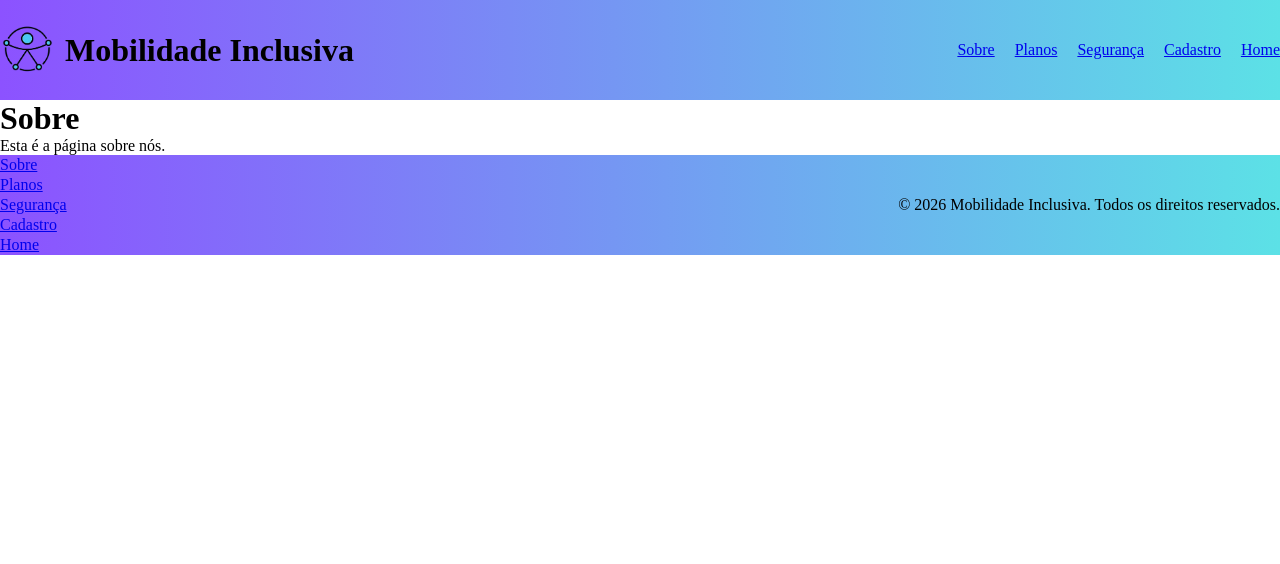
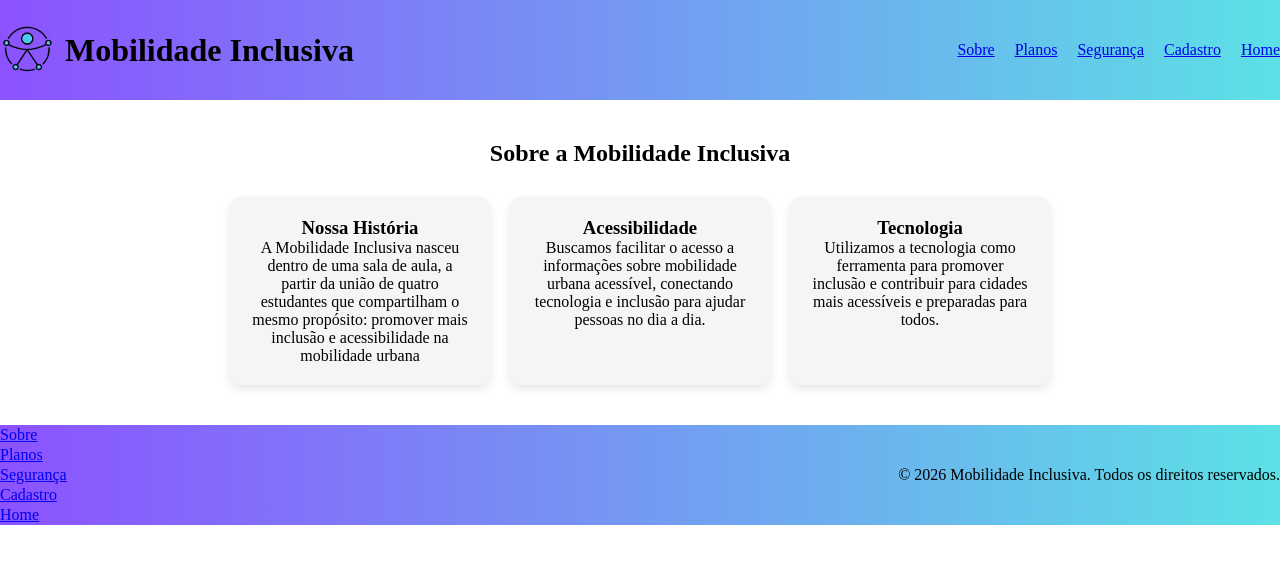
Before and after one commit to gabriellicabral/Projeto-de-desenvolvimento-Front-End, a React (Vite) app in the folder landingpage/: page /sobre in a window 1280 px wide. Shown: the top 564 px of the page. Built offline with nearby package versions, Linux system fonts and the light colour scheme.

Commit message:
estilizando a page Sobre

```diff
--- a/landingpage/index.html
+++ b/landingpage/index.html
@@ -2,7 +2,7 @@
 <html lang="pt-BR">
   <head>
     <meta charset="UTF-8" />
-    <link rel="icon" type="image/svg+xml" href="/vite.svg" />
+   <link rel="icon" type="image/svg+xml" href="/vite.svg" />
     <meta name="viewport" content="width=device-width, initial-scale=1.0" />
     <title>Mobilidade Acessível
     </title>
--- a/landingpage/src/index.css
+++ b/landingpage/src/index.css
@@ -6,7 +6,7 @@
   padding: 0;
   box-sizing: border-box;
 }
-
+/*estilização da header*/
 .header{
   background: linear-gradient(90deg, #8c52ff, #5ce1e6);
   display: flex;
@@ -29,7 +29,7 @@
   display: flex;
   gap: 20px;
 }
-
+/*estilização do footer*/
 .footer{
   background: linear-gradient(90deg, #8c52ff, #5ce1e6);
   display: flex;
@@ -43,7 +43,7 @@
   flex-direction: column;
   gap: 2px;
 }
-
+/*estilização da seção home*/
 .secaohome{
   background: #dff2ff;
   display: flex;
@@ -59,3 +59,25 @@
   gap: 20px;
   width: 100%;
 }
+
+/*estilização da seção sobre*/
+.sobre {
+  text-align: center;
+  padding: 40px;
+}
+
+.todososcards {
+  display: flex;
+  justify-content: center;
+  gap: 20px;
+  margin-top: 30px;
+  flex-wrap: wrap;
+}
+
+.card {
+  background: #f5f5f5;
+  padding: 20px;
+  border-radius: 12px;
+  width: 260px;
+  box-shadow: 0 4px 10px rgba(0,0,0,0.1);
+}
--- a/landingpage/src/pages/Sobre.jsx
+++ b/landingpage/src/pages/Sobre.jsx
@@ -7,10 +7,26 @@
 
 function Sobre(){
     return(
-        <div>
-            <h1>Sobre</h1>
-            <p>Esta é a página sobre nós.</p>
-        </div>
+        <section className="sobre">
+             <h1>Sobre a Mobilidade Inclusiva</h1>
+             <div className="todososcards">
+            <div className="card">
+                <h3>Nossa História</h3>
+                <p>A Mobilidade Inclusiva nasceu dentro de uma sala de aula, a partir da união de quatro estudantes que compartilham o mesmo propósito: promover mais inclusão e acessibilidade na mobilidade urbana</p>
+            </div>
+            <div className="card">
+                <h3>Acessibilidade</h3>
+                <p>Buscamos facilitar o acesso a informações sobre mobilidade urbana
+        acessível, conectando tecnologia e inclusão para ajudar pessoas
+        no dia a dia.</p>
+            </div>
+            <div className="card">
+                <h3>Tecnologia</h3>
+                <p>  Utilizamos a tecnologia como ferramenta para promover inclusão
+        e contribuir para cidades mais acessíveis e preparadas para todos.</p>
+            </div>
+            </div>
+        </section>
     )
 }
 
```
